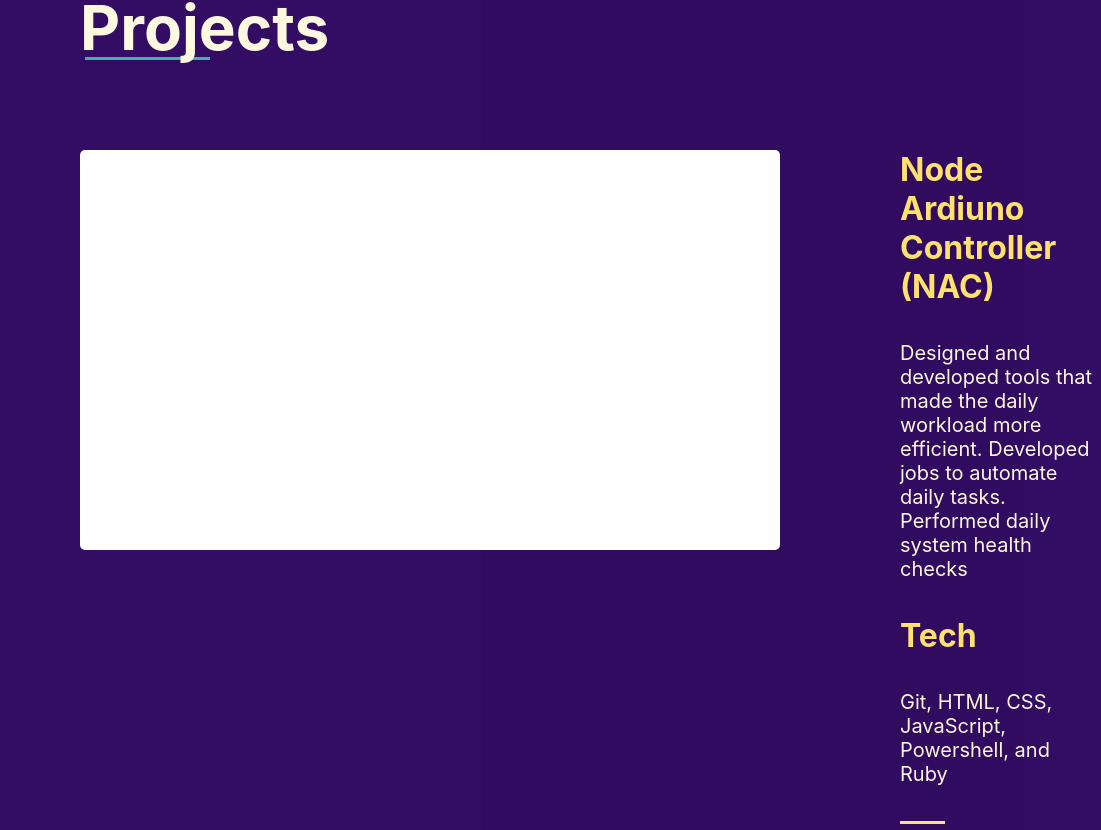
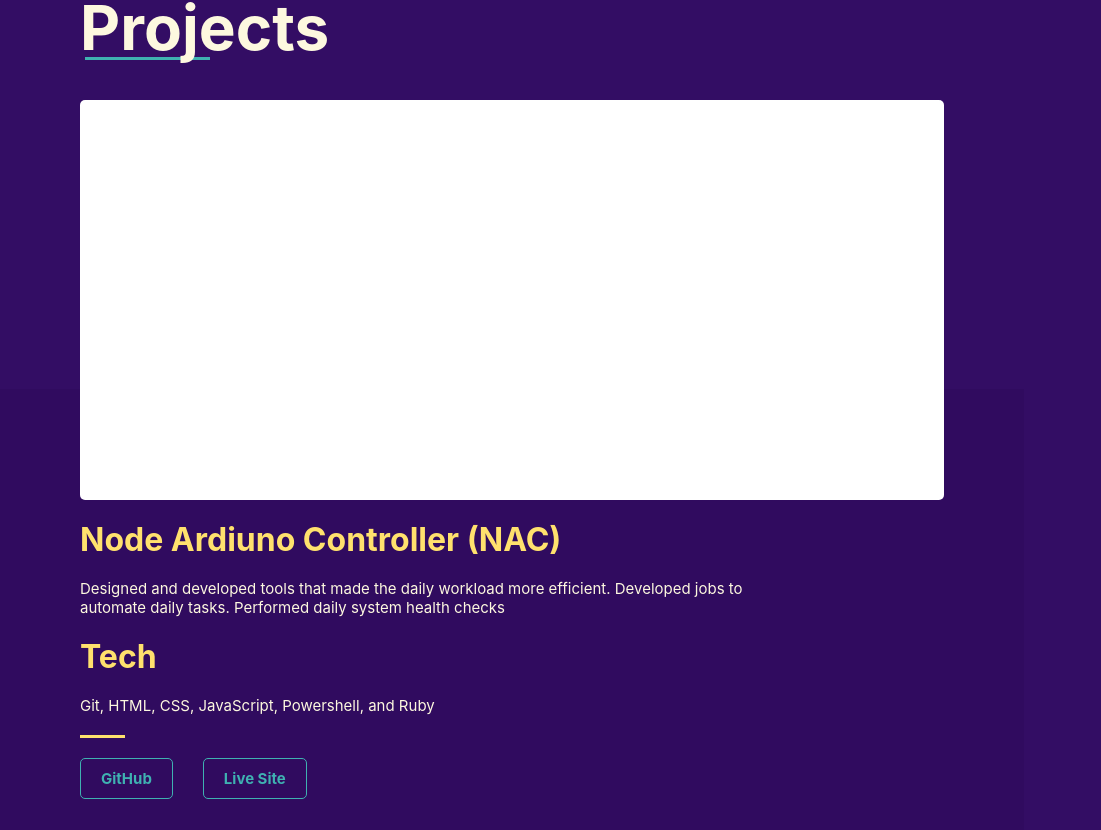
Before and after one commit to taihelsel/portfolio2, a React (Create React App) app: page / in a window 1024 px wide. Shown: the part 1770-2600 px from the top of the page, 1101 px wide, since content can reach past the window. Built offline with nearby package versions, Linux system fonts and the light colour scheme.

Commit message:
added med styles to projects

```diff
--- a/src/Sections/Projects/Projects.css
+++ b/src/Sections/Projects/Projects.css
@@ -138,3 +138,52 @@
         height: 50%;
     }
 }
+
+
+/*Med */
+
+@media only screen and (max-width: 1200px) and (min-width: 769px) {
+    #Projects {
+        height: fit-content;
+        padding-bottom: 80px;
+    }
+    #projects-content {
+        flex-direction: column;
+        margin-top: 40px;
+    }
+    #projects-left,
+    #projects-right {
+        flex: unset;
+        margin: 0;
+        width: 100%;
+    }
+    #project-preview {
+        width: 100%;
+        height: 400px;
+    }
+    #project-details {
+        margin-top: 20px;
+    }
+    .project-title {
+        margin: 0 0 20px 0;
+    }
+    .project-text {
+        font-size: var(--fs-s);
+        margin: 0 0 20px 0;
+        width: 80%;
+    }
+    #project-details hr {
+        margin: 0 0 30px 0;
+    }
+    #project-links a {
+        font-size: var(--fs-s);
+    }
+    #projects-divider {
+        width: 100%;
+        bottom: 0;
+        left: 0;
+        top: unset;
+        right: unset;
+        height: 50%;
+    }
+}
```
